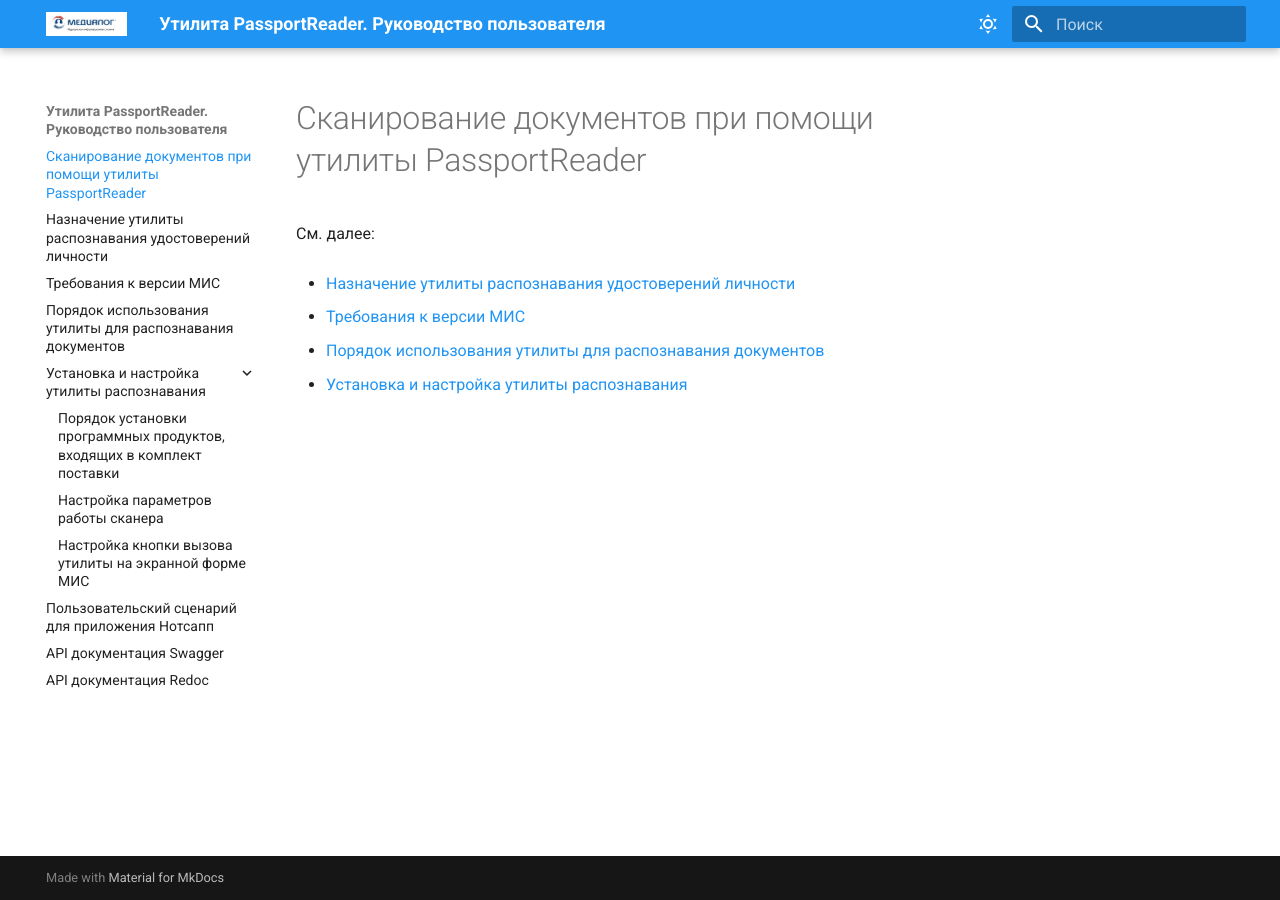
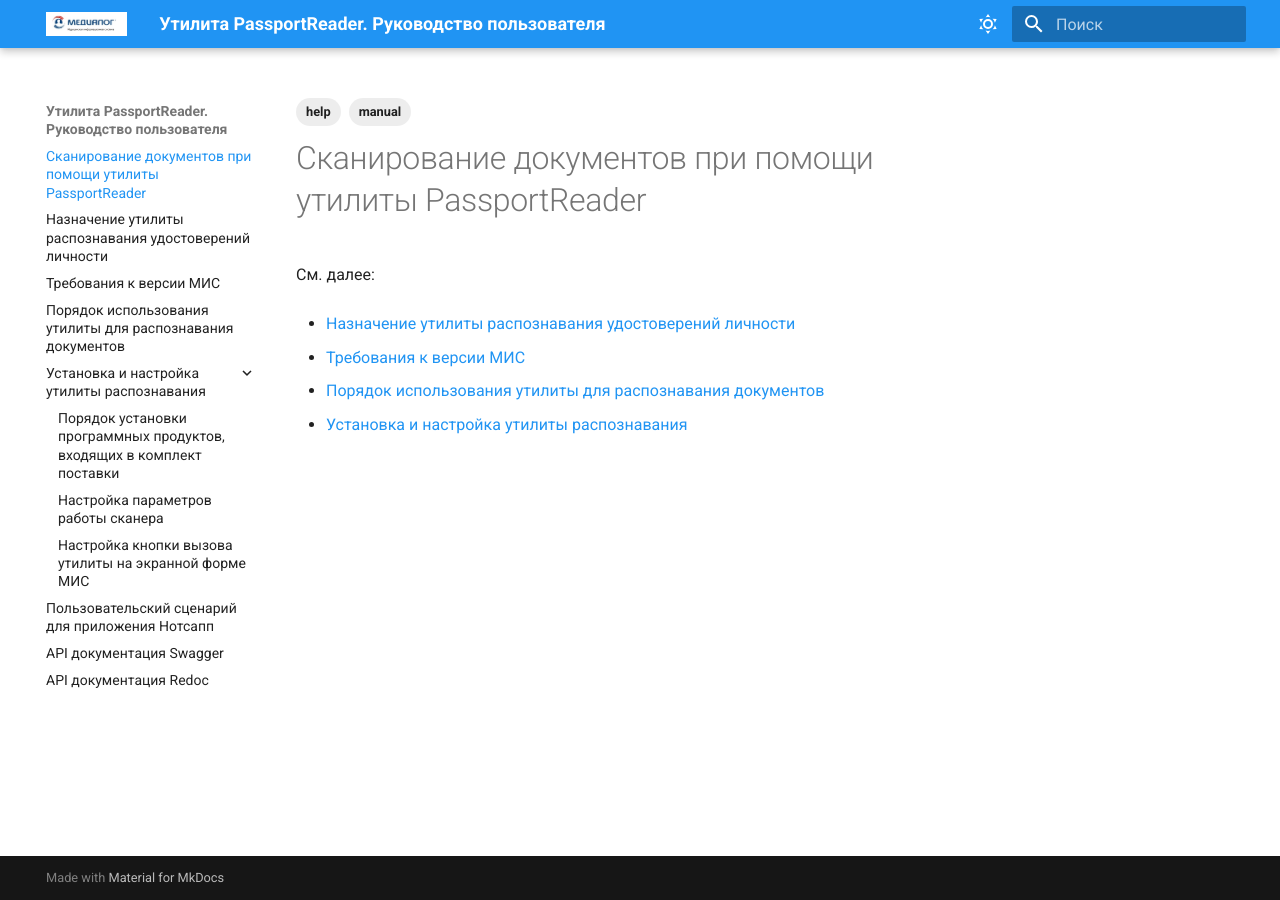
Before and after one commit to elena-chistyakova/study_manual, an MkDocs documentation site: the page built from docs/index.md, in a window 1280 px wide. Built offline with MkDocs 1.6.1 and Material for MkDocs 9.7.7, drawn with Linux system fonts in a browser that asks for light colours.

```diff
--- a/docs/index.md
+++ b/docs/index.md
@@ -1,3 +1,9 @@
+---
+tags:
+  - help
+  - manual
+---
+
 # Сканирование документов при помощи утилиты PassportReader
 См. далее:
 
--- a/mkdocs.yml
+++ b/mkdocs.yml
@@ -74,6 +74,12 @@ markdown_extensions: # Расширения markdown
 
 plugins:
   - search
+  - tags:
+      tags_allowed:
+      - help
+      - manual
   - glightbox
   - swagger-ui-tag
   - redoc-tag
+  - plantuml:
+      puml_url: https://www.plantuml.com/plantuml/
```
Also changed, not shown: docs/notesupp.md (+2 -1 lines).
